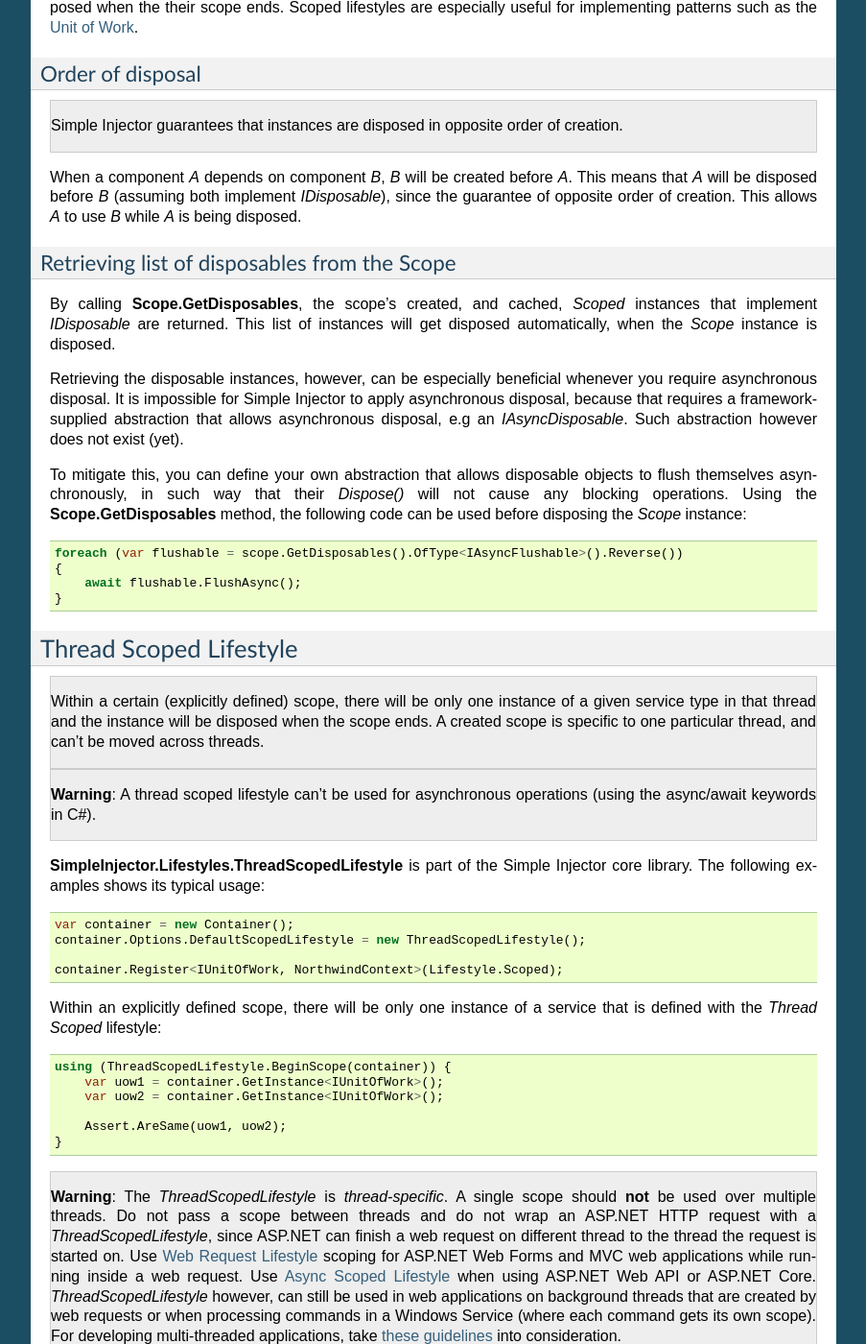
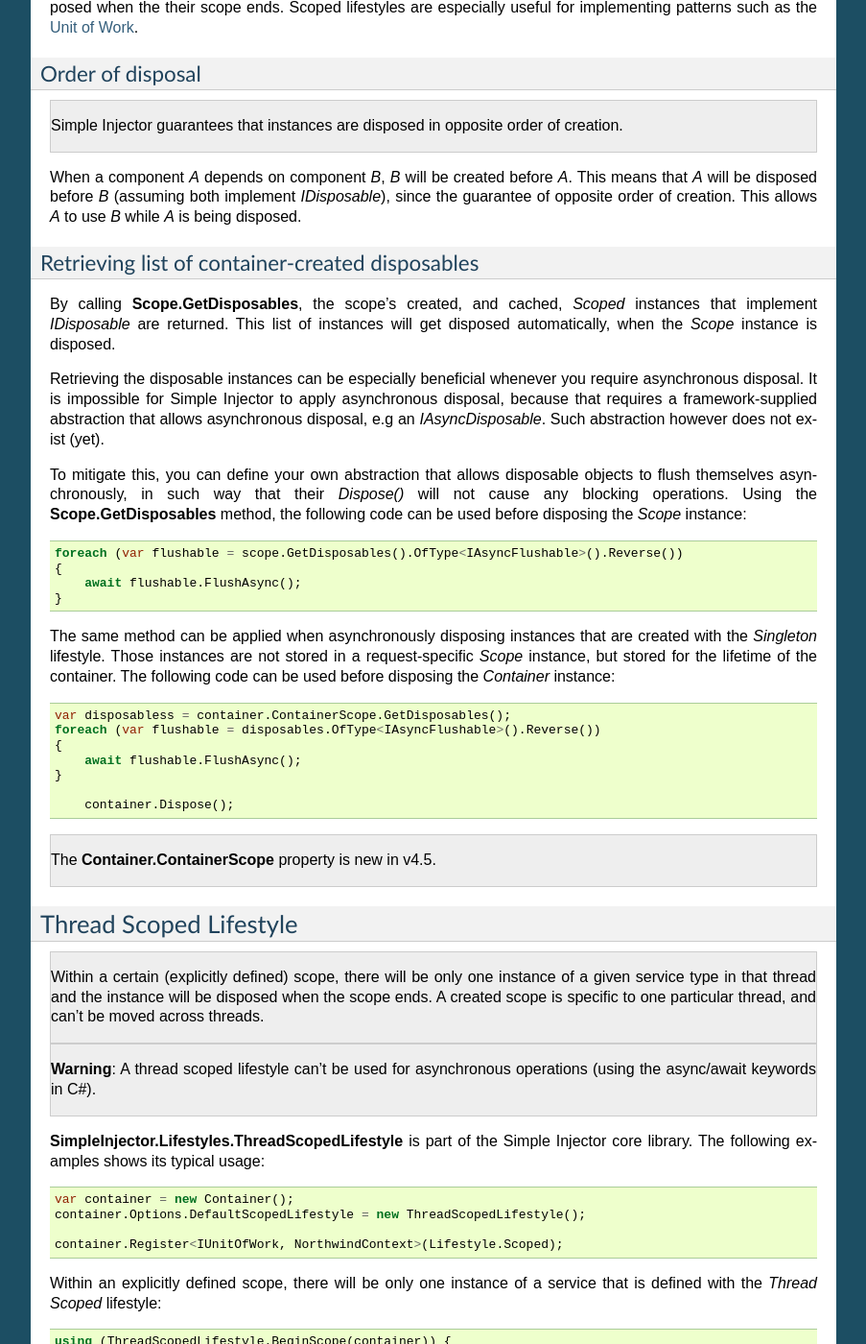
Before and after one commit to simpleinjector/Documentation, a Sphinx documentation site: the page built from source/lifetimes.rst, in a window 1280 px wide and 1400 px high, scrolled down 3864 px. Shown: the whole window at 96% size, without its empty margins (198-1101 px from the left). Built offline with Sphinx 7.4.7, drawn with Linux system fonts in a browser that asks for light colours; some of the changed text lies outside the part shown.

Commit message:
Added example of ContainerScope added.
Related to work item:
https://github.com/simpleinjector/SimpleInjector/issues/664

```diff
--- a/source/lifetimes.rst
+++ b/source/lifetimes.rst
@@ -197,12 +197,12 @@ When a component *A* depends on component *B*, *B* will be created before *A*. T
 
 .. _Retrieving-disposables:
 
-Retrieving list of disposables from the Scope
----------------------------------------------
+Retrieving list of container-created disposables
+------------------------------------------------
 
 By calling **Scope.GetDisposables**, the scope's created, and cached, *Scoped* instances that implement `IDisposable` are returned. This list of instances will get disposed automatically, when the `Scope` instance is disposed.
 
-Retrieving the disposable instances, however, can be especially beneficial whenever you require asynchronous disposal. It is impossible for Simple Injector to apply asynchronous disposal, because that requires a framework-supplied abstraction that allows asynchronous disposal, e.g an `IAsyncDisposable`. Such abstraction however does not exist (yet).
+Retrieving the disposable instances can be especially beneficial whenever you require asynchronous disposal. It is impossible for Simple Injector to apply asynchronous disposal, because that requires a framework-supplied abstraction that allows asynchronous disposal, e.g an `IAsyncDisposable`. Such abstraction however does not exist (yet).
 
 To mitigate this, you can define your own abstraction that allows disposable objects to flush themselves asynchronously, in such way that their `Dispose()` will not cause any blocking operations. Using the **Scope.GetDisposables** method, the following code can be used before disposing the `Scope` instance:
 
@@ -212,6 +212,22 @@ To mitigate this, you can define your own abstraction that allows disposable obj
     {
         await flushable.FlushAsync();
     }
+
+The same method can be applied when asynchronously disposing instances that are created with the `Singleton` lifestyle. Those instances are not stored in a request-specific `Scope` instance, but stored for the lifetime of the container. The following code can be used before disposing the `Container` instance:
+
+.. code-block:: c#
+
+    var disposabless = container.ContainerScope.GetDisposables();
+    foreach (var flushable = disposables.OfType<IAsyncFlushable>().Reverse())
+    {
+        await flushable.FlushAsync();
+    }
+
+	container.Dispose();
+
+.. container:: Note
+
+    The **Container.ContainerScope** property is new in v4.5.
 
 .. _PerLifetimeScope:
 .. _ThreadScoped:
```
